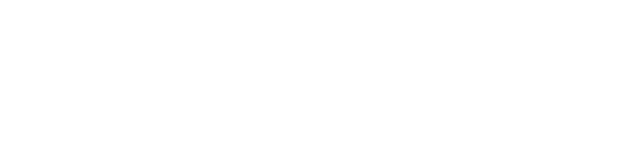
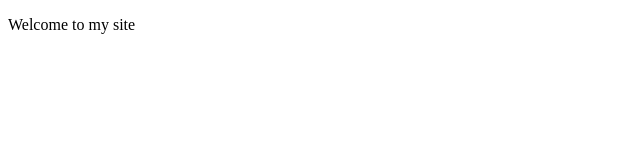
Before and after one commit to NnaDid/Kachi, a plain HTML site: page index.html in a window 1280 px wide. Shown: the whole page, without its empty margins (0-640 px from the left). Drawn offline with Linux system fonts and the light colour scheme.

Commit message:
the second commit

```diff
--- a/index.html
+++ b/index.html
@@ -8,6 +8,6 @@
     <script src="./main.js"></script>
 </head>
 <body>
-
+    <p>Welcome to my site</p>
 </body>
 </html>
--- a/main.js
+++ b/main.js
@@ -35,7 +35,7 @@ OPERATORS
 *= : Multiplication  Assignment
 /= : Division Assignment
 %= : Remainder Assignment
-
+nnn
 //  COMPARISON OPERATORS
 1. == : Equal
 2. != : Not Equal
```
